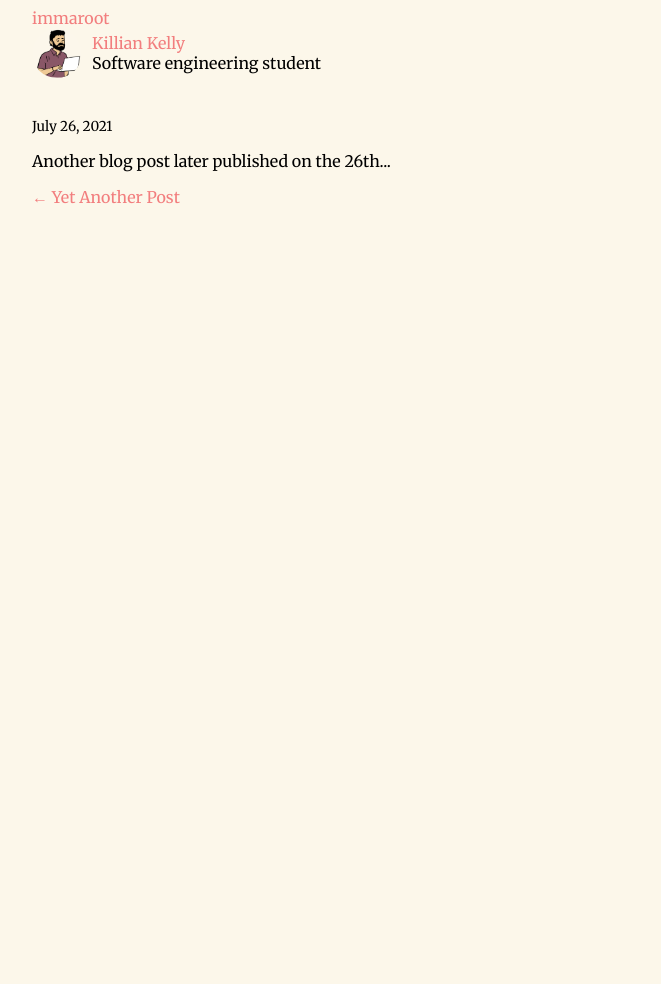
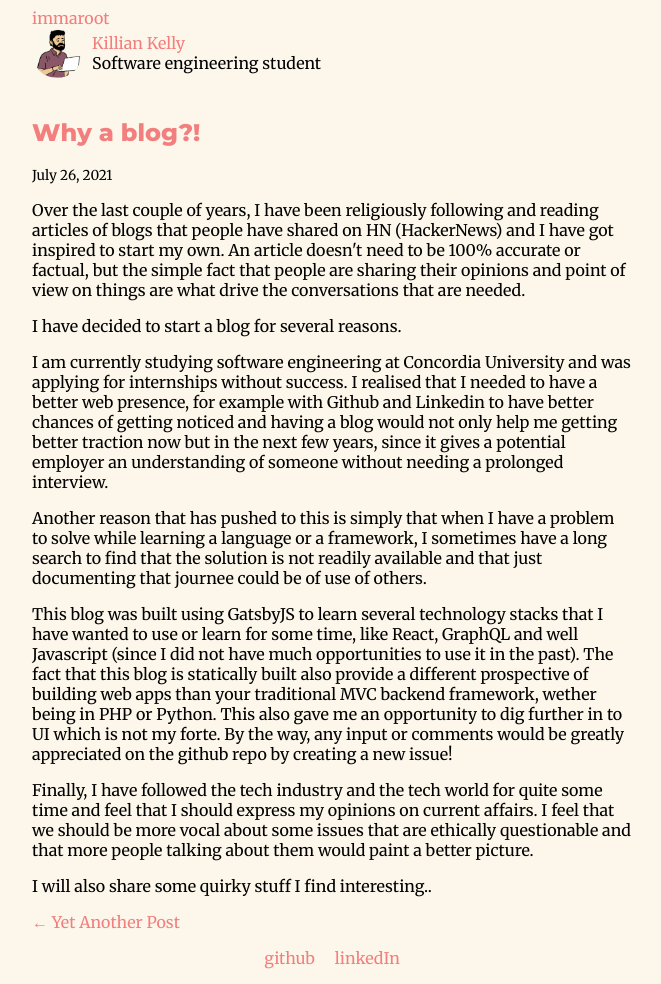
Before and after one commit to immaroot/blog, a Gatsby site: page /blog/forth in a window 1280 px wide. Shown: the whole page, without its empty margins (308-969 px from the left). Before the commit the page ends 800 px from the top, so only its background shows below. Built offline with nearby package versions, Linux system fonts and the light colour scheme; Gatsby itself is replaced by a stand-in of ours.

Commit message:
added title for articles and footer

```diff
--- a/blog/forth.mdx
+++ b/blog/forth.mdx
@@ -1,5 +1,17 @@
 ---
-title: "Yet Another Post"
+title: "Why a blog?!"
 date: "2021-07-26"
 ---
-Another blog post later published on the 26th...
+Over the last couple of years, I have been religiously following and reading articles of blogs that people have shared on HN (HackerNews) and I have got inspired to start my own. An article doesn't need to be 100% accurate or factual, but the simple fact that people are sharing their opinions and point of view on things are what drive the conversations that are needed.
+
+I have decided to start a blog for several reasons.
+
+I am currently studying software engineering at Concordia University and was applying for internships  without success. I realised that I needed to have a better web presence, for example with Github and Linkedin to have better chances of getting noticed and having a blog would not only help me getting better traction now but in the next few years, since it gives a potential employer an understanding of someone without needing a prolonged interview.
+
+Another reason that has pushed to this is simply that when I have a problem to solve while learning a language or a framework, I sometimes have a long search to find that the solution is not readily available and that just documenting that journee could be of use of others.
+
+This blog was built using GatsbyJS to learn several technology stacks that I have wanted to use or learn for some time, like React, GraphQL and well Javascript (since I did not have much opportunities to use it in the past). The fact that this blog is statically built also provide a different prospective of building web apps than your traditional MVC backend framework, wether being in PHP or Python. This also gave me an opportunity to dig further in to UI which is not my forte. By the way, any input or comments would be greatly appreciated on the github repo by creating a new issue!
+
+Finally, I have followed the tech industry and the tech world for quite some time and feel that I should express my opinions on current affairs. I feel that we should be more vocal about some issues that are ethically questionable and that more people talking about them would paint a better picture.
+
+I will also share some quirky stuff I find interesting..
--- a/gatsby-config.js
+++ b/gatsby-config.js
@@ -4,6 +4,8 @@ module.exports = {
     title: "immaroot",
       author: "Killian Kelly",
       twitter: "immaroot",
+      github: "immaroot",
+      linkedIn: "killian-kelly-a305b4200",
       avatar: "avatar.png",
   },
   plugins: [
--- /dev/null
+++ b/src/components/footer.js
@@ -0,0 +1,43 @@
+import * as React from "react"
+import {graphql, Link, useStaticQuery} from "gatsby"
+
+const Footer = () => {
+    const data = useStaticQuery(graphql`
+    query {
+        site {
+            siteMetadata {
+                github
+                linkedIn
+            }
+        }
+    }
+    `)
+    const { github, linkedIn } = data.site.siteMetadata
+    return (
+        <div>
+            <p style={{
+                display: "flex",
+                flexWrap: "wrap",
+                justifyContent: "center",
+            }}>
+
+                <Link to={`https://www.github.com/${github}`} style={{
+                    marginLeft: 10,
+                    marginRight: 10,
+                }}>
+                    github
+                </Link>
+
+                <Link to={`https://www.linkedin.com/in/${linkedIn}`} style={{
+                    marginLeft: 10,
+                    marginRight: 10,
+                }}>
+                    linkedIn
+                </Link>
+            </p>
+        </div>
+    )
+}
+
+
+export default Footer
--- a/src/components/layout.js
+++ b/src/components/layout.js
@@ -5,6 +5,7 @@ import {
     container,
 } from "./layout.module.css"
 import Bio from "../components/bio"
+import Footer from "./footer";
 
 
 const Layout = ({pageTitle, children}) => {
@@ -25,6 +26,7 @@ const Layout = ({pageTitle, children}) => {
             </Link>
             <Bio />
             { children }
+            <Footer />
         </main>
     )
 }
--- a/src/templates/blog-post.js
+++ b/src/templates/blog-post.js
@@ -10,6 +10,14 @@ const BlogPost = ({data, pageContext}) => {
     } = pageContext
     return (
         <Layout pageTitle={data.mdx.frontmatter.title}>
+            <h2 style={{
+                fontSize: "1.5em",
+                fontFamily: "Montserrat, sans-serif",
+                fontWeight: 800,
+                color: "#F27E7E",
+            }}>
+                {data.mdx.frontmatter.title}
+            </h2>
             <p style={{
                 fontSize: `0.85em`,
             }}>{data.mdx.frontmatter.date}</p>
```
Also changed, not shown: src/components/blog-post-list.js (+6 -1 lines), src/components/blog-post-list.module.css (+7 -7 lines).
